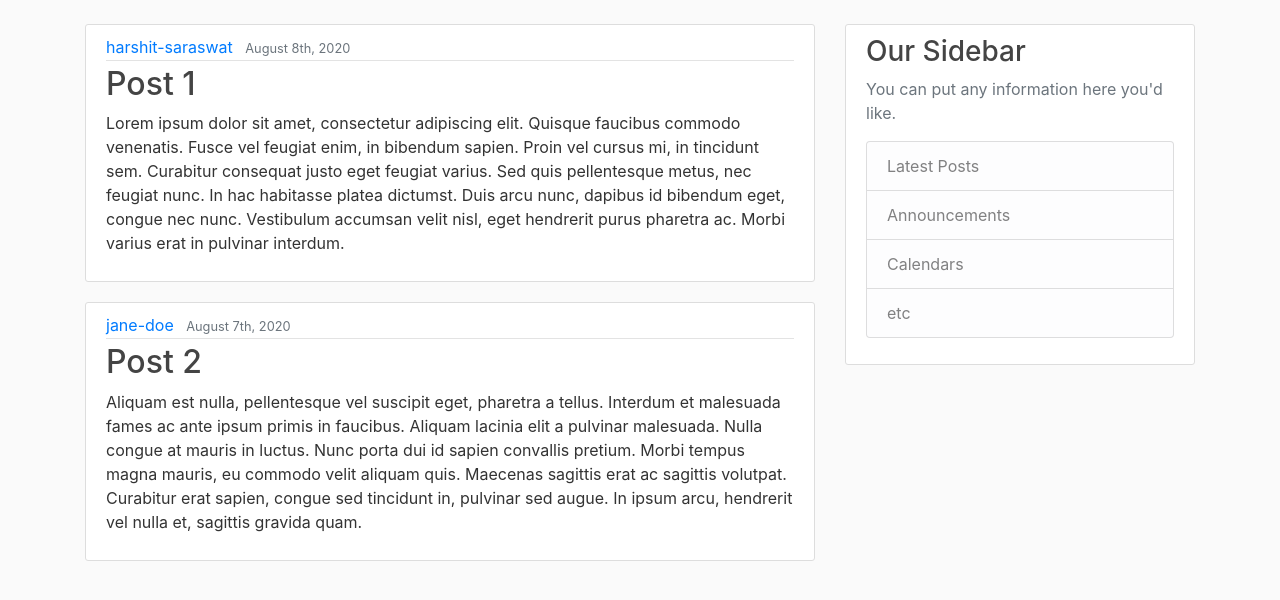
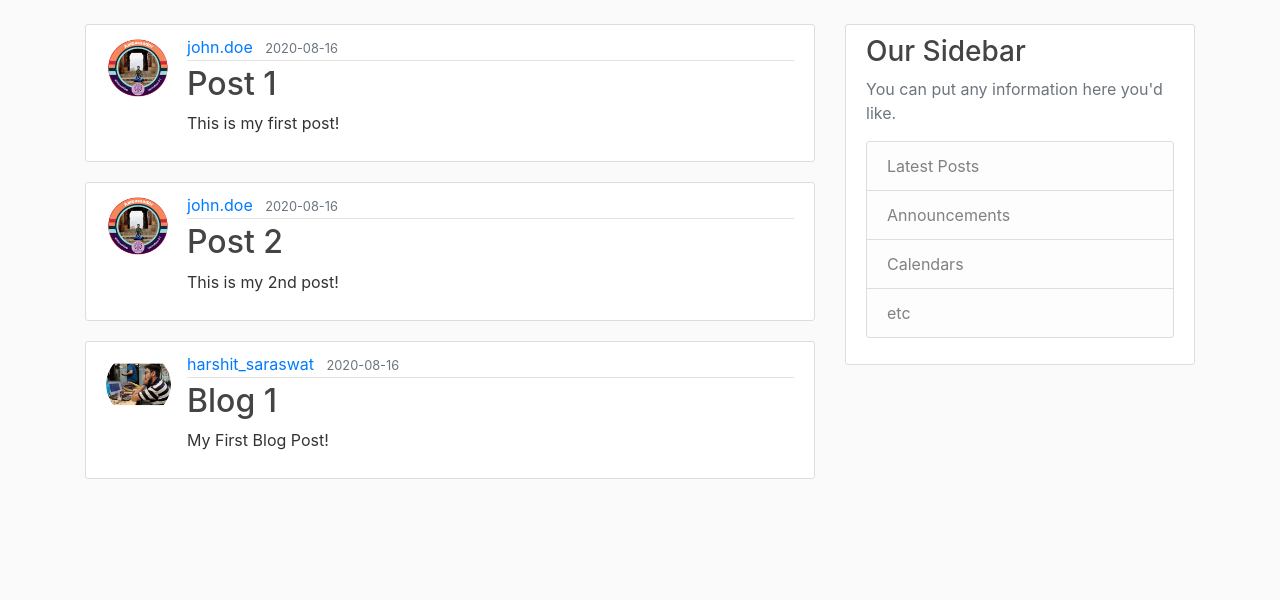
Before and after one commit to harshit-saraswat/Simple-Blog-w-Flask, a Flask app: page / in a window 1280 px wide. Shown: the part 56-656 px from the top of the page. Run offline with Flask 2, Linux system fonts and the light colour scheme; data comes from the database, SQL or seed files in the repository; both versions use the stored data as it was after the commit; some libraries are stand-ins or nearby versions.

Commit message:
Added Create and View Post Functionality

```diff
--- a/flaskblog/routes.py
+++ b/flaskblog/routes.py
@@ -14,24 +14,10 @@ from flaskblog.forms import RegistrationForm,LoginForm, UpdateAccountForm, PostF
 from flaskblog.models import User, Post
 from flask_login import login_user, current_user, logout_user, login_required
 
-posts = [
-        {
-            'author':'harshit-saraswat',
-            'title':'Post 1',
-            'content':'Lorem ipsum dolor sit amet, consectetur adipiscing elit. Quisque faucibus commodo venenatis. Fusce vel feugiat enim, in bibendum sapien. Proin vel cursus mi, in tincidunt sem. Curabitur consequat justo eget feugiat varius. Sed quis pellentesque metus, nec feugiat nunc. In hac habitasse platea dictumst. Duis arcu nunc, dapibus id bibendum eget, congue nec nunc. Vestibulum accumsan velit nisl, eget hendrerit purus pharetra ac. Morbi varius erat in pulvinar interdum.',
-            'date_posted':'August 8th, 2020'
-        },
-        {
-            'author':'jane-doe',
-            'title':'Post 2',
-            'content':'Aliquam est nulla, pellentesque vel suscipit eget, pharetra a tellus. Interdum et malesuada fames ac ante ipsum primis in faucibus. Aliquam lacinia elit a pulvinar malesuada. Nulla congue at mauris in luctus. Nunc porta dui id sapien convallis pretium. Morbi tempus magna mauris, eu commodo velit aliquam quis. Maecenas sagittis erat ac sagittis volutpat. Curabitur erat sapien, congue sed tincidunt in, pulvinar sed augue. In ipsum arcu, hendrerit vel nulla et, sagittis gravida quam.',
-            'date_posted':'August 7th, 2020'
-        }
-    ]
-
 @app.route("/")
 @app.route("/home")
 def home():
+    posts=Post.query.all()
     return render_template("home.html",posts=posts)
 
 @app.route("/about")
@@ -108,6 +94,15 @@ def account():
 def new_post():
     form = PostForm()
     if form.validate_on_submit():
+        post=Post(title=form.title.data, content=form.content.data, author=current_user)
+        db.session.add(post)
+        db.session.commit()
         flash('Your post has been created!', 'success')
         return redirect(url_for('home'))
     return render_template("create_post.html", title="New Post", form= form)
+
+@app.route("/posts/<int:post_id>",methods=['GET','POST'])
+@login_required
+def post(post_id):
+    post=Post.query.get_or_404(post_id)
+    return render_template('post.html', title=post.title, post=post)
--- a/flaskblog/templates/home.html
+++ b/flaskblog/templates/home.html
@@ -3,12 +3,13 @@
 {% block content %}
     {% for post in posts %}
         <article class="media content-section">
+          <img class="rounded-circle article-img" src="{{ url_for('static', filename='profile_pics/'+post.author.image_file) }}">
           <div class="media-body">
             <div class="article-metadata">
-              <a class="mr-2" href="#">{{ post.author }}</a>
-              <small class="text-muted">{{ post.date_posted }}</small>
+              <a class="mr-2" href="#">{{ post.author.username }}</a>
+              <small class="text-muted">{{ post.date_posted.strftime('%Y-%m-%d') }}</small>
             </div>
-            <h2><a class="article-title" href="#">{{ post.title }}</a></h2>
+            <h2><a class="article-title" href="{{ url_for('post',post_id=post.id) }}">{{ post.title }}</a></h2>
             <p class="article-content">{{ post.content }}</p>
           </div>
         </article>
```
Also changed, not shown: flaskblog/templates/post.html (added, +15 -0 lines), flaskblog/site.db, flaskblog/static/profile_pics/8d4b555ef576025a.png (added).
